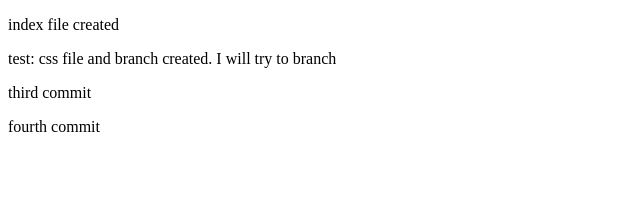
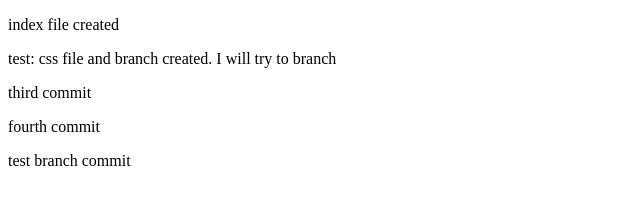
Before and after one commit to ericeoh/10-10_branch2, a plain HTML site: page index.html in a window 1280 px wide. Shown: the whole page, without its empty margins (0-640 px from the left). Drawn offline with Linux system fonts and the light colour scheme.

Commit message:
test branch commit

```diff
--- a/index.html
+++ b/index.html
@@ -11,5 +11,6 @@
     <p>test: css file and branch created. I will try to branch</p>
     <p>third commit</p>
     <p>fourth commit</p>
+    <p>test branch commit</p>
   </body>
 </html>
```
